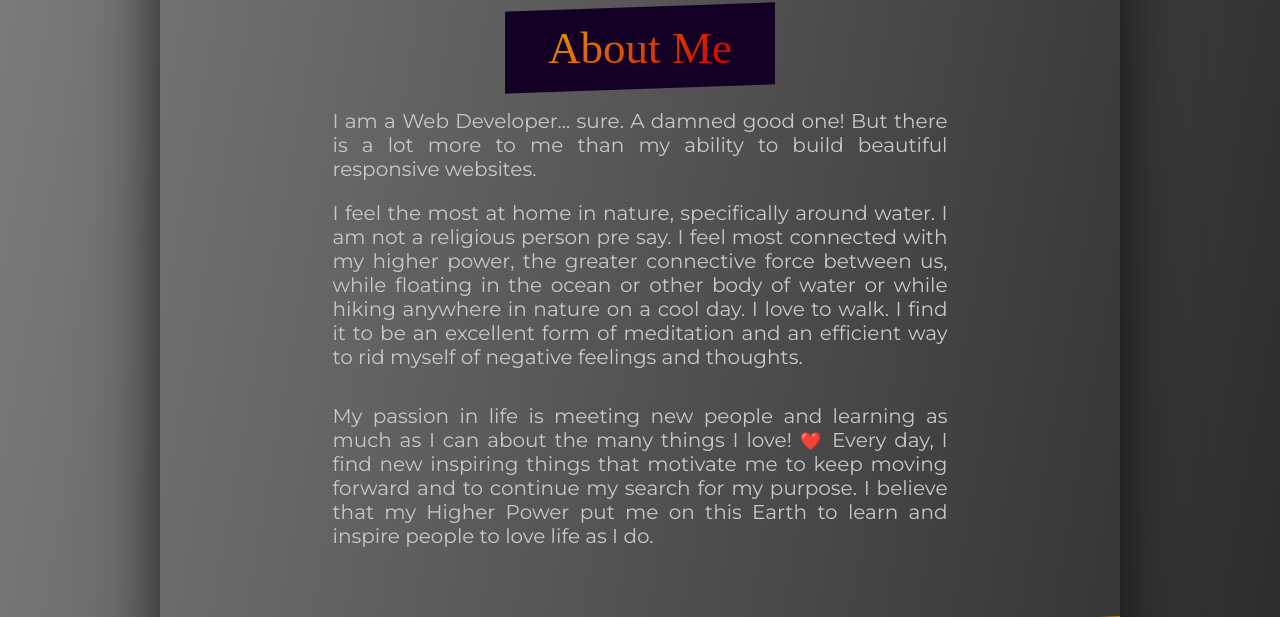
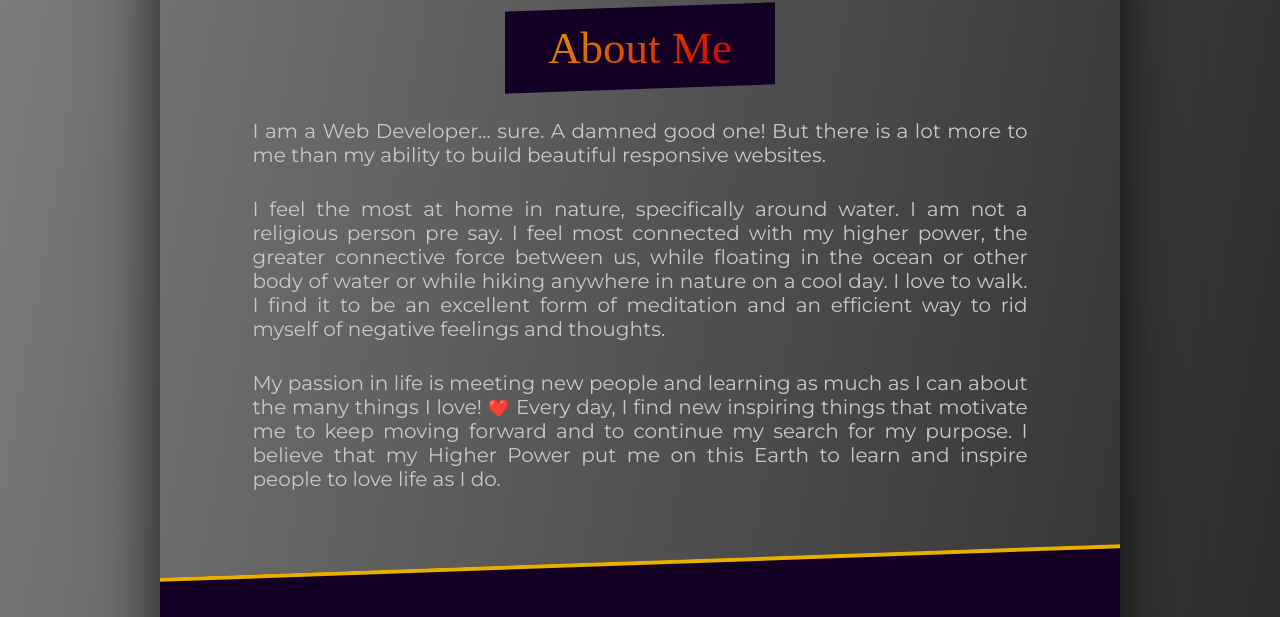
Before and after one commit to timscodebase/tim, a Next.js app: page / in a window 1280 px wide. Shown: the part 320-937 px from the top of the page. Built offline with nearby package versions, Linux system fonts and the light colour scheme.

Commit message:
layout styles

```diff
--- a/Components/DiagonalContent.js
+++ b/Components/DiagonalContent.js
@@ -32,10 +32,6 @@ const Diagonal = styled.div`
   .padding {
     width: 100%;
     padding: 0 1.5rem;
-  }
-
-  .section-description {
-    margin: 0 110px 50px 110px;
   }
 
   h2,
--- a/PageSections/About.js
+++ b/PageSections/About.js
@@ -9,11 +9,10 @@ const H2Wrapper = styled.div`
   width: 270px;
   margin: 0 auto;
   padding: 1.5rem !important;
-
   background: ${(props) =>
     props.theme === 'light'
       ? 'transparent'
-      : 'var(--dark-highlight)'};
+    : 'var(--dark-highlight)'};
 
   h2 {
     margin: 0;
@@ -68,12 +67,12 @@ export default function About() {
         <h2>About Me</h2>
       </H2Wrapper>
       <div className="section-description no-bottom-margin">
-        <p className="pad-bottom">
+        <p className="top-padding padding under-pad">
           I am a Web Developer... sure. A damned good one! But there
           is a lot more to me than my ability to build beautiful
           responsive websites.
         </p>
-        <p>
+        <p className="padding under-pad">
           I feel the most at home in nature, specifically around
           water. I am not a religious person pre say. I feel most
           connected with my higher power, the greater connective force
@@ -83,7 +82,7 @@ export default function About() {
           meditation and an efficient way to rid myself of negative
           feelings and thoughts.
         </p>
-        <p className="padding">
+        <p className="padding pad-bottom under-pad">
           My passion in life is meeting new people and learning as
           much as I can about the many things I love!{' '}
           <span className="red">❤️</span> Every day, I find new
--- a/styles/globals.css
+++ b/styles/globals.css
@@ -89,8 +89,16 @@ ul {
   margin-bottom: 2rem;
 }
 
+.top-padding {
+  padding-top: 3rem !important;
+}
+
+.under-pad {
+  margin: 0 -3.5rem;
+}
+
 .section-description {
-  width: 75%;
+  width: 85%;
   margin: 0 auto 50px auto;
 }
 
@@ -148,7 +156,7 @@ button {
   }
 
   .padding {
-    padding: 1.5rem 0 3rem 0;
+    padding: 0 0 3rem 0;
   }
 }
 
@@ -167,6 +175,6 @@ button {
   }
 
   .padding {
-    padding: 1.5rem 0 3rem 0;
+    padding: 0 0 3rem 0;
   }
 }
```
